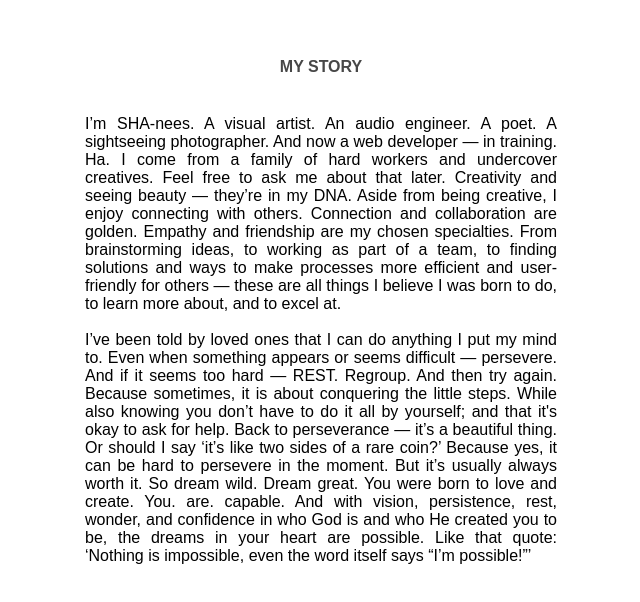
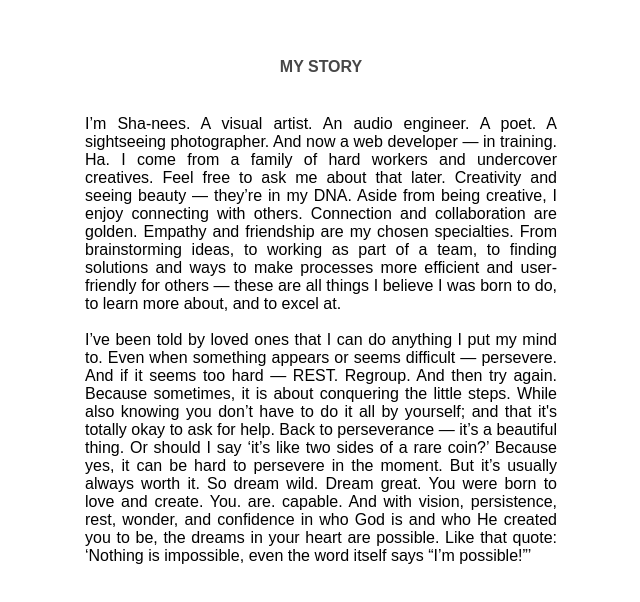
Before and after one commit to cward22/cward22.github.io, a plain HTML site: page about.html in a window 1280 px wide. Shown: the part 110-712 px from the top of the page, without its empty margins (319-959 px from the left). Drawn offline with Linux system fonts and the light colour scheme.

Commit message:
changed spelling of name pronunciation and updated indentations in html file

```diff
--- a/about.html
+++ b/about.html
@@ -22,7 +22,7 @@
     <div id="myStory-section" class="sections">
         <h4 id="myStory-title" class="titles">My Story</h2>
         <p id="myStory-text">
-                I’m SHA-nees. A visual artist. An audio engineer. A poet. A sightseeing photographer.
+            I’m Sha-nees. A visual artist. An audio engineer. A poet. A sightseeing photographer.
             And now a web developer — in training.
             Ha. I come from a family of hard workers and undercover creatives.
             Feel free to ask me about that later.
@@ -40,7 +40,7 @@
             And if it seems too hard — REST. Regroup. And then try again.
             Because sometimes, it is about conquering the little steps.
             While also knowing you don’t have to do it all by yourself;
-                and that it's okay to ask for help.
+            and that it's totally okay to ask for help.
             Back to perseverance — it’s a beautiful thing.
             Or should I say ‘it’s like two sides of a rare coin?’
             Because yes, it can be hard to persevere in the moment.
```
Lines whose indentation alone changed are shown as unchanged.
